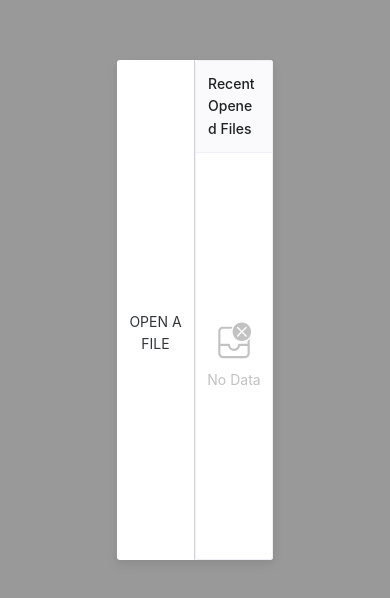
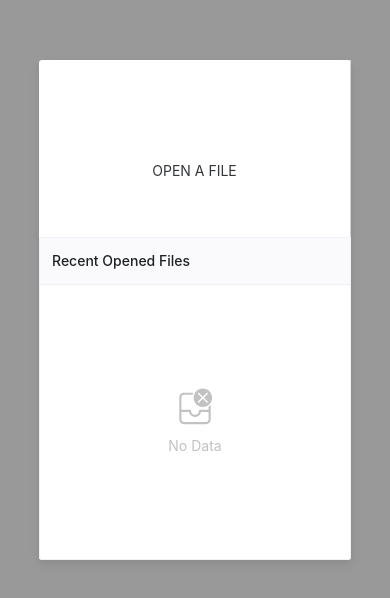
Before and after one commit to Priestch/ooxml-viewer, a Vue app: page /#/document in a window 390 px wide. Shown: the part 112-710 px from the top of the page. Built offline with nearby package versions, Linux system fonts and the light colour scheme; some icons are missing.

Commit message:
feat: support basic responsive layout

```diff
--- a/src/views/Document.vue
+++ b/src/views/Document.vue
@@ -36,7 +36,7 @@ import { homeDir, sep } from "@tauri-apps/api/path";
 function getTreeData(pkg) {
   const data = [];
   Object.entries(pkg.parts).forEach(([id, part]) => {
-    const pathItems =  id.split('/').filter(Boolean);
+    const pathItems = id.split('/').filter(Boolean);
     const topLevelId = pathItems[0];
     let index = data.findIndex((part) => part.key === topLevelId);
     let parentPart = data[index];
@@ -118,7 +118,6 @@ const modalStyle = {
   '--n-padding-left': 0,
   '--n-padding-right': 0,
   '--n-padding-bottom': 0,
-  width: '40%',
 }
 
 onMounted(() => {
@@ -235,8 +234,8 @@ function showFileContent(fileUri) {
   </n-layout>
 
   <n-modal v-model:show="modalVisible" class="welcome-modal" transform-origin="center" preset="card"
-           :mask-closable="false" :style="modalStyle">
-    <n-grid :cols="2" style="min-height: 500px;">
+           :mask-closable="false" :style="modalStyle" :close-on-esc="false">
+    <n-grid cols="1 800:2" style="min-height: 500px;" :item-response="true">
       <n-gi class="left-section">
         <div class="column-content" @click="openFileDialog">
           <n-icon size="40">
@@ -303,8 +302,16 @@ function showFileContent(fileUri) {
 
 <style lang="scss">
 .welcome-modal {
+  width: 30%;
+
   .n-card-header {
     display: none;
   }
 }
+
+@media (max-width: 1600px) {
+  .welcome-modal {
+    width: 80%;
+  }
+}
 </style>
```
